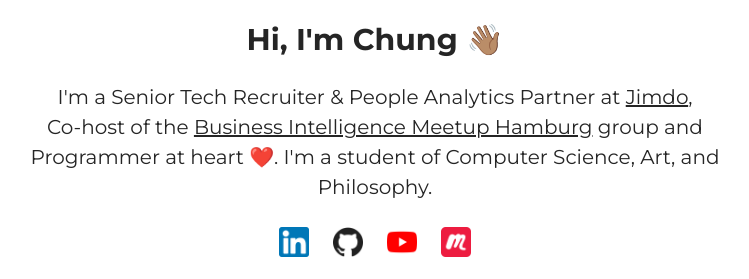
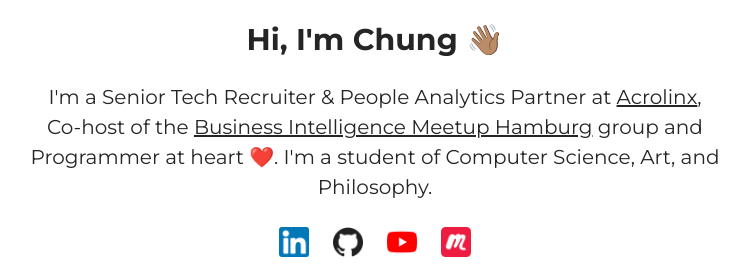
Before and after one commit to Chungwin/chungwin.github.io, a Jekyll site: the page built from index.html, in a window 1280 px wide and 900 px high. Shown: the part 288-567 px from the top of the window, without its empty margins (265-1014 px from the left). Built offline with Jekyll 4.4.1, drawn with Linux system fonts in a browser that asks for light colours.

Commit message:
Update index.html

```diff
--- a/index.html
+++ b/index.html
@@ -14,7 +14,7 @@ title: Chungwin
             </div>
             <div class="intro">
                 <p>
-                    I'm a <span>Senior Tech Recruiter & People Analytics Partner</span> at <a href="https://www.jimdo.com/" target="_blank">Jimdo</a>,<br> Co-host of the <a href="https://www.meetup.com/de-DE/BI-Meetup-Hamburg/" target="_blank">Business Intelligence Meetup Hamburg</a> group and <span>Programmer</span> at heart &#10084;&#65039;. I'm a student of Computer Science, Art, and Philosophy.
+                    I'm a <span>Senior Tech Recruiter & People Analytics Partner</span> at <a href="https://www.acrolinx.com/" target="_blank">Acrolinx</a>,<br> Co-host of the <a href="https://www.meetup.com/de-DE/BI-Meetup-Hamburg/" target="_blank">Business Intelligence Meetup Hamburg</a> group and <span>Programmer</span> at heart &#10084;&#65039;. I'm a student of Computer Science, Art, and Philosophy.
                 </p>
             </div>
             <div class="index-socials">
```
